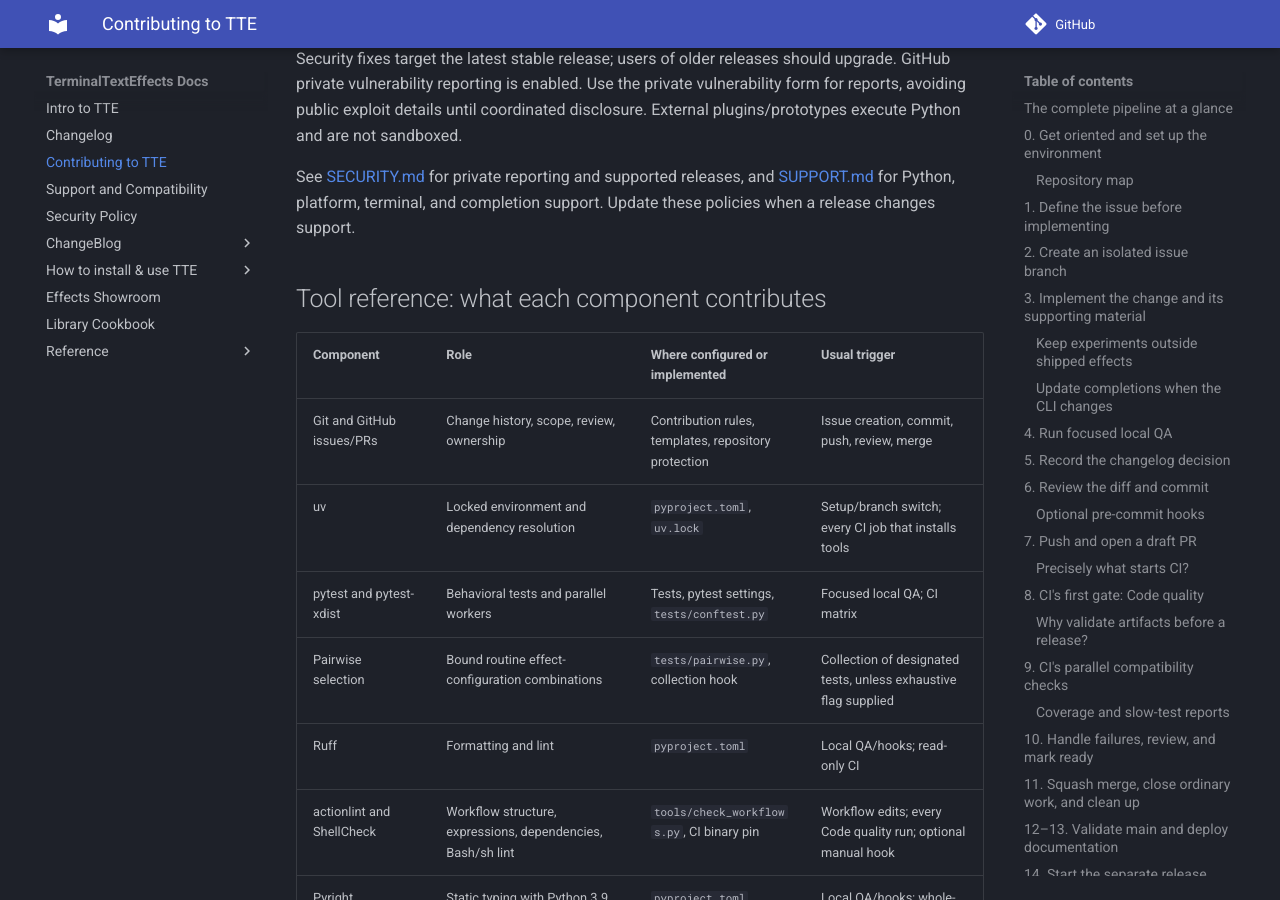
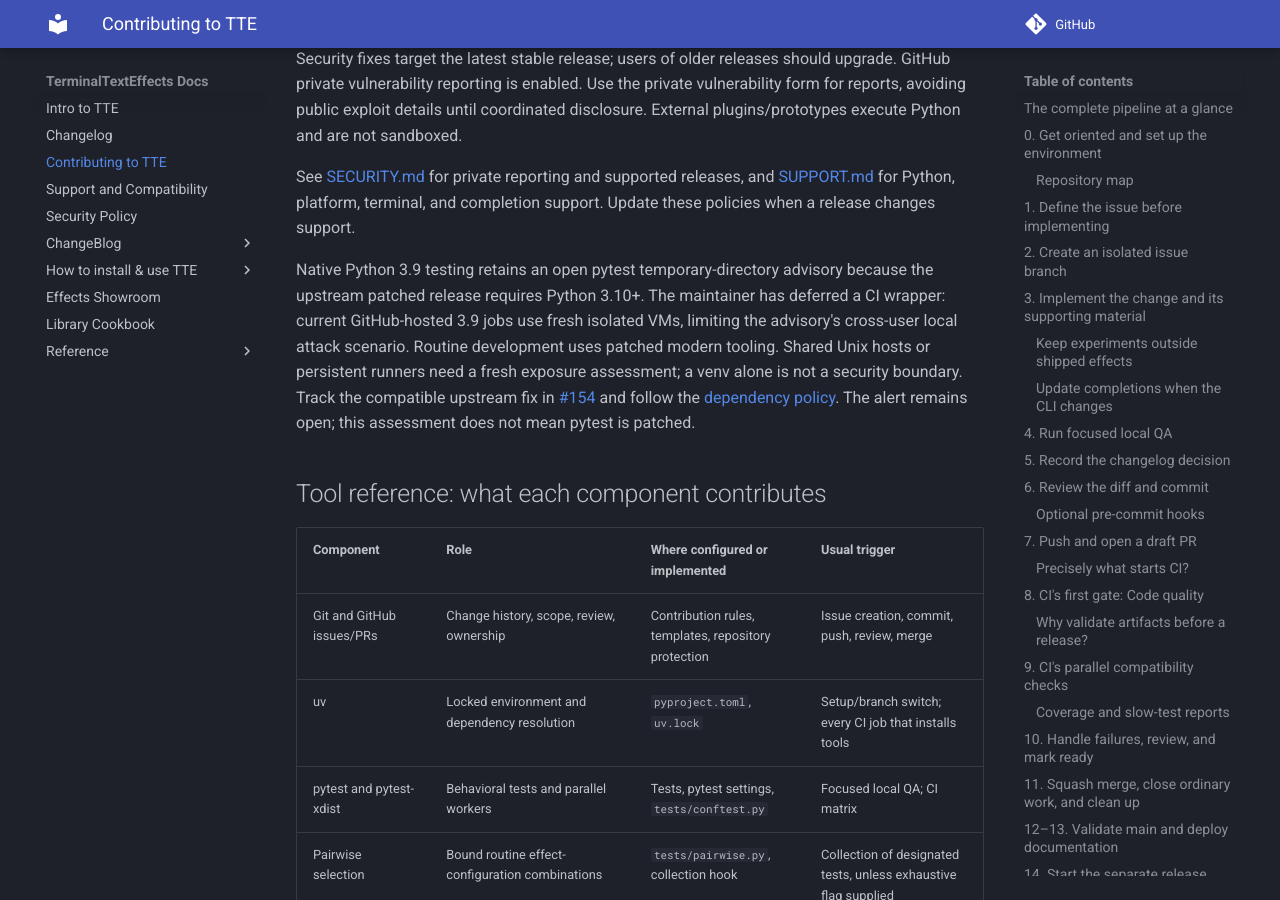
Before and after one commit to ChrisBuilds/terminaltexteffects, an MkDocs documentation site: the page built from docs/development.md, in a window 1280 px wide and 900 px high, scrolled down 21817 px. Built offline with MkDocs 1.6.1 and Material for MkDocs 9.7.7, drawn with Linux system fonts in a browser that asks for light colours; comment, search, counter and statistics services are not loaded.

Commit message:
Document limited pytest advisory exposure on hosted runners

```diff
--- a/docs/development.md
+++ b/docs/development.md
@@ -503,6 +503,8 @@ Security fixes target the latest stable release; users of older releases should
 
 See [SECURITY.md](https://github.com/ChrisBuilds/terminaltexteffects/blob/main/SECURITY.md) for private reporting and supported releases, and [SUPPORT.md](https://github.com/ChrisBuilds/terminaltexteffects/blob/main/SUPPORT.md) for Python, platform, terminal, and completion support. Update these policies when a release changes support.
 
+Native Python 3.9 testing retains an open pytest temporary-directory advisory because the upstream patched release requires Python 3.10+. The maintainer has deferred a CI wrapper: current GitHub-hosted 3.9 jobs use fresh isolated VMs, limiting the advisory's cross-user local attack scenario. Routine development uses patched modern tooling. Shared Unix hosts or persistent runners need a fresh exposure assessment; a venv alone is not a security boundary. Track the compatible upstream fix in [#154](https://github.com/ChrisBuilds/terminaltexteffects/issues/154) and follow the [dependency policy](https://github.com/ChrisBuilds/terminaltexteffects/blob/main/.github/DEPENDENCIES.md#runtime-and-tooling-python-support). The alert remains open; this assessment does not mean pytest is patched.
+
 ## Tool reference: what each component contributes
 
 | Component | Role | Where configured or implemented | Usual trigger |
```
Also changed, not shown: changelog.d/154.skip.md (added, +1 -0 lines), .github/DEPENDENCIES.md.
